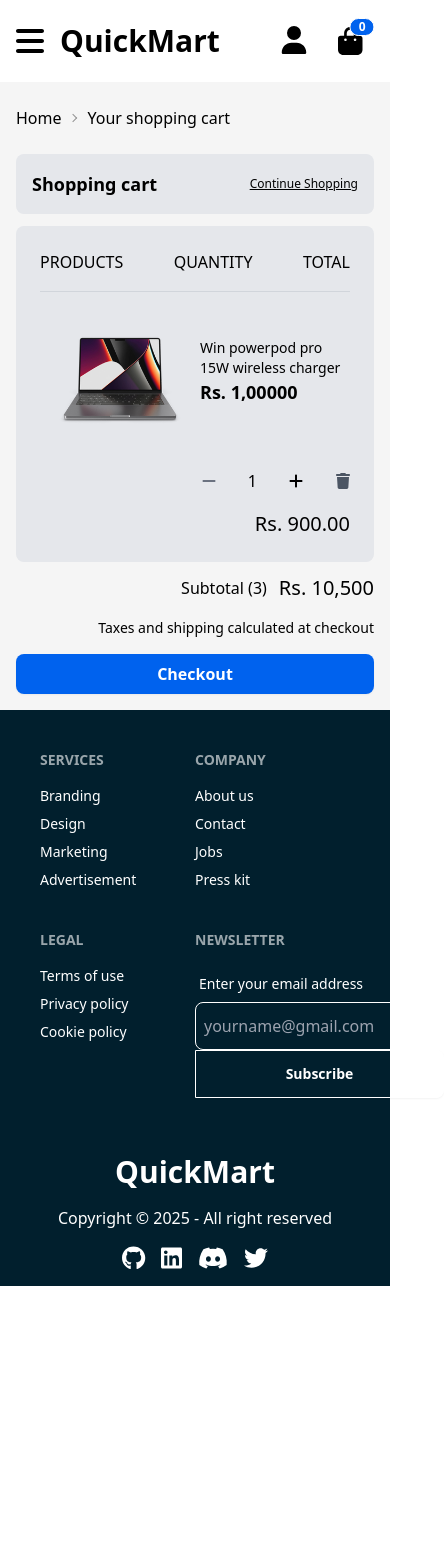
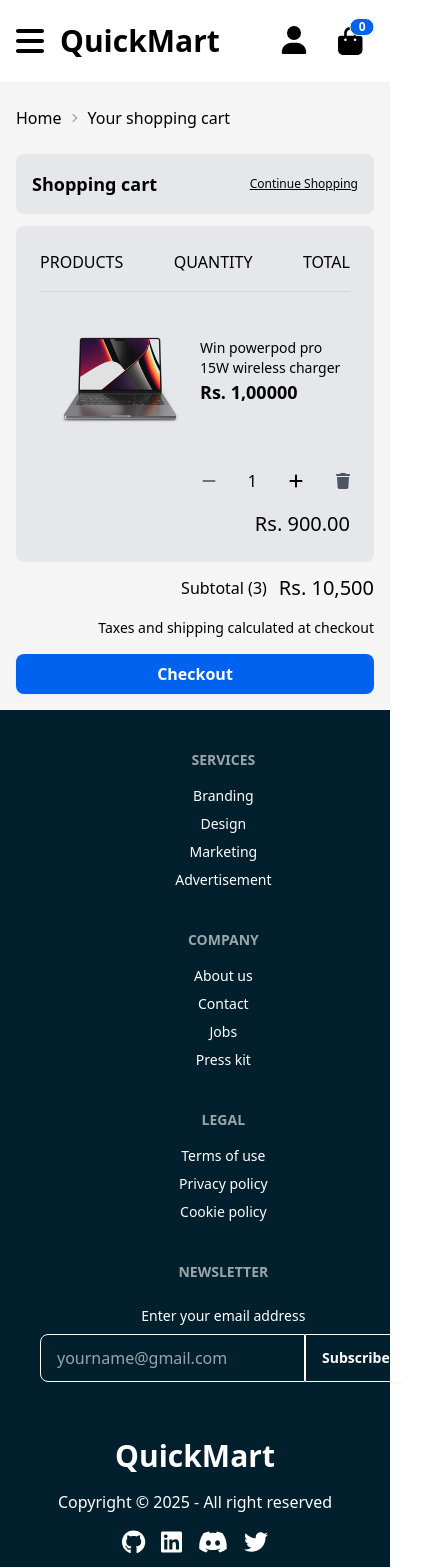
Before and after one commit to milan-sh/quick-mart, a React (Vite) app: page /cart in a window 390 px wide. Shown: the top 1567 px of the page, 444 px wide, since content can reach past the window. Before the commit the page ends 1286 px from the top, so only its background shows below. Built offline with nearby package versions, Linux system fonts and the light colour scheme.

Commit message:
fix footer style issue

```diff
--- a/src/components/Footer/Footer.jsx
+++ b/src/components/Footer/Footer.jsx
@@ -5,47 +5,46 @@ import {
   faGithub,
   faLinkedin,
   faDiscord,
-  faTwitter
+  faTwitter,
 } from "@fortawesome/free-brands-svg-icons";
 
 const Footer = () => {
   return (
     <footer>
-      <div className="footer grid grid-cols-2 md:grid-cols-4 gap-x-0 bg-secondaryBgColor text-white  p-10">
-        <nav>
+      <div className="footer grid justify-items-center gap-x-0 bg-secondaryBgColor text-white  p-10">
+        <nav className="justify-items-center md:justify-items-start">
           <h6 className="footer-title">Services</h6>
           <a className="link link-hover">Branding</a>
           <a className="link link-hover">Design</a>
           <a className="link link-hover">Marketing</a>
           <a className="link link-hover">Advertisement</a>
         </nav>
-        <nav>
+        <nav className="justify-items-center md:justify-items-start">
           <h6 className="footer-title">Company</h6>
           <a className="link link-hover">About us</a>
           <a className="link link-hover">Contact</a>
           <a className="link link-hover">Jobs</a>
           <a className="link link-hover">Press kit</a>
         </nav>
-        <nav>
+        <nav className="justify-items-center md:justify-items-start">
           <h6 className="footer-title">Legal</h6>
           <a className="link link-hover">Terms of use</a>
           <a className="link link-hover">Privacy policy</a>
           <a className="link link-hover">Cookie policy</a>
         </nav>
-        <form>
+        <form className="justify-items-center md:justify-items-start">
           <h6 className="footer-title">Newsletter</h6>
-          <fieldset className="form-control md:w-80">
-            <label className="label">
+          <fieldset className="form-control max-w-fit">
+            <label className="label justify-center md:justify-start">
               <span className="label-text">Enter your email address</span>
             </label>
-            <div className="join flex flex-col md:flex-row w-fit">
+            <div className="join">
               <input
-                type="email"
+                type="text"
                 placeholder="yourname@gmail.com"
-                className="input md:input-bordered border border-white join-item px-2 "
-                required
+                className="input input-bordered join-item"
               />
-              <button className="btn btn-primary join-item">Subscribe</button>
+              <button className="btn btn-primary hover:bg-primaryButtonColor join-item">Subscribe</button>
             </div>
           </fieldset>
         </form>
@@ -69,7 +68,7 @@ const Footer = () => {
             <FontAwesomeIcon size="xl" icon={faDiscord} />
           </a>
           <a href="https://x.com/dev_81milan" target="_blank">
-          <FontAwesomeIcon size="xl" icon={faTwitter} />
+            <FontAwesomeIcon size="xl" icon={faTwitter} />
           </a>
         </div>
       </div>
```
